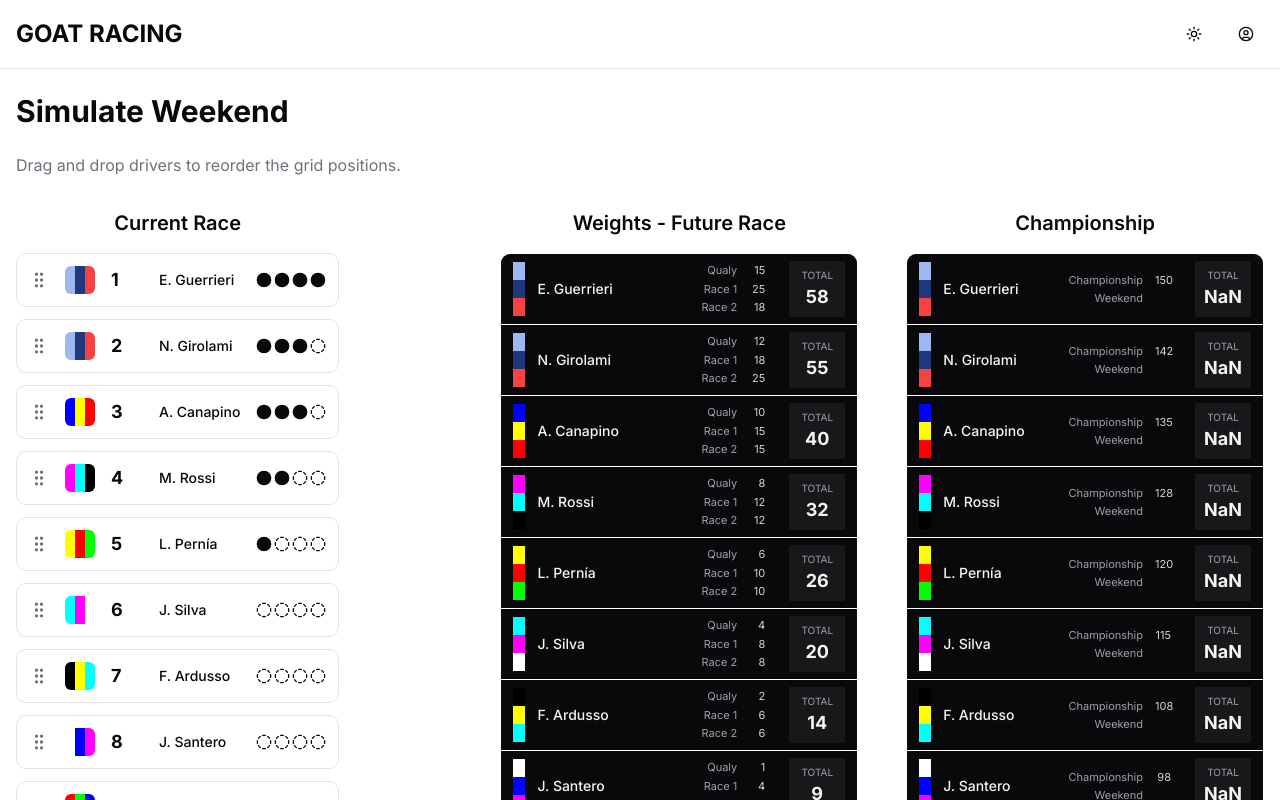
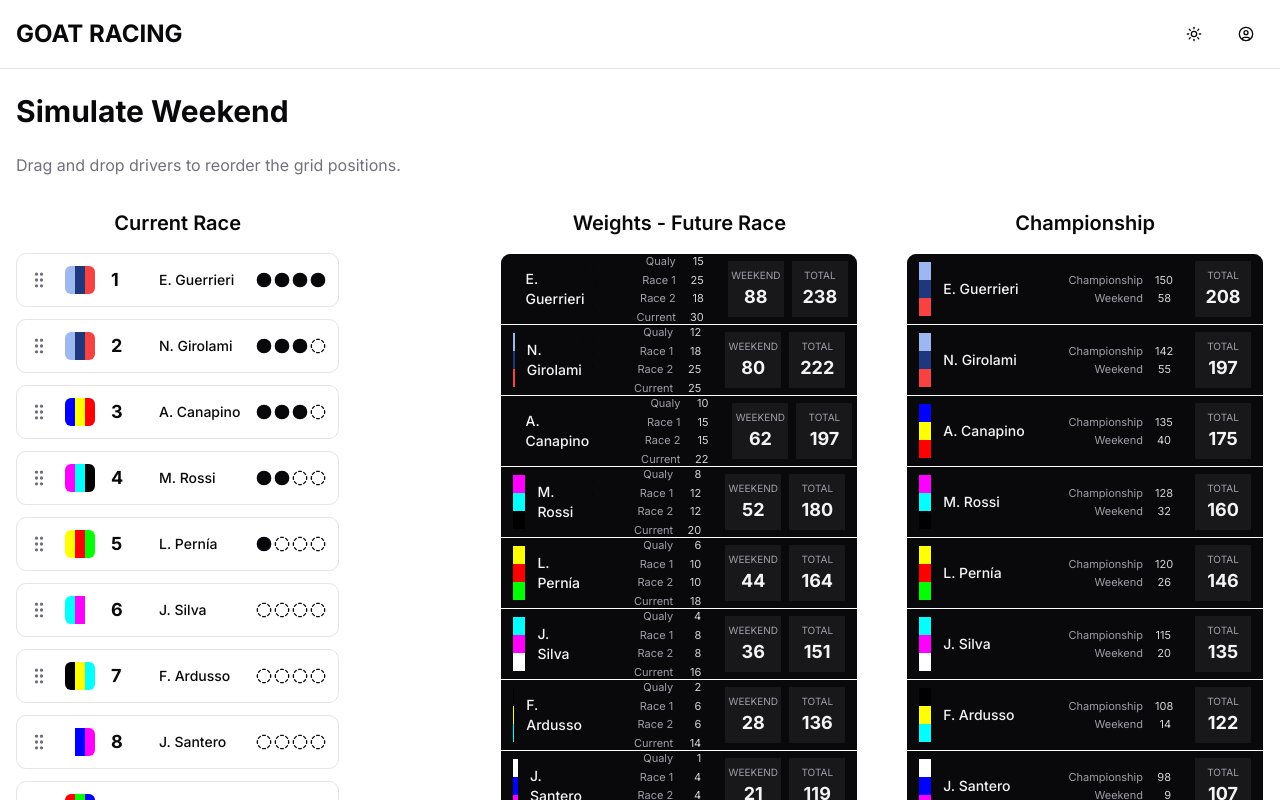
Before and after one commit to SantiagoKirylukMaclean/tcrseries-fe, a Next.js app: page /simulate in a window 1280 px wide. Shown: the top 800 px of the page. Built offline with nearby package versions, Linux system fonts and the light colour scheme.

Commit message:
Fix Weights - Future Race values.

```diff
--- a/src/app/simulate/page.tsx
+++ b/src/app/simulate/page.tsx
@@ -247,7 +247,10 @@ export default function SimulatePage() {
             <div className="rounded-lg overflow-hidden border-[0.5px] border-white">
               {drivers.map((driver, index) => (
                 <div key={driver.id} className="[&:not(:last-child)]:border-b-[0.5px] [&:not(:last-child)]:border-white/30">
-                  <FutureRaceItem driver={driver} />
+                  <FutureRaceItem driver={{
+                    ...driver,
+                    currentRacePosition: driver.position
+                  }} />
                 </div>
               ))}
             </div>
--- a/src/components/championship-item.tsx
+++ b/src/components/championship-item.tsx
@@ -12,7 +12,9 @@ interface Driver {
   surname: string
   teamColors: TeamColors
   championshipPoints: number
-  weekendPoints: number
+  qualyPoints: number
+  race1Points: number
+  race2Points: number
 }
 
 interface ChampionshipItemProps {
@@ -20,7 +22,8 @@ interface ChampionshipItemProps {
 }
 
 export function ChampionshipItem({ driver }: ChampionshipItemProps) {
-  const totalPoints = driver.championshipPoints + driver.weekendPoints
+  const weekendPoints = driver.qualyPoints + driver.race1Points + driver.race2Points
+  const totalPoints = driver.championshipPoints + weekendPoints
 
   return (
     <div className="flex h-[70px] bg-zinc-950">
@@ -54,7 +57,7 @@ export function ChampionshipItem({ driver }: ChampionshipItemProps) {
             </div>
             <div className="flex justify-end gap-3">
               <span className="text-zinc-400">Weekend</span>
-              <span className="text-zinc-300 w-4 text-right">{driver.weekendPoints}</span>
+              <span className="text-zinc-300 w-4 text-right">{weekendPoints}</span>
             </div>
           </div>
 
--- a/src/components/future-race-item.tsx
+++ b/src/components/future-race-item.tsx
@@ -1,6 +1,7 @@
 "use client"
 
 import { Circle, CircleDashed } from "lucide-react"
+import { RACE_POINTS } from "@/constants/points"
 
 interface TeamColors {
   primary: string
@@ -13,10 +14,12 @@ interface Driver {
   name: string
   surname: string
   teamColors: TeamColors
+  championshipPoints: number
   qualyPoints: number
   race1Points: number
-  race2Points: number
+  race2Points?: number
   weight: number
+  currentRacePosition: number
 }
 
 interface FutureRaceItemProps {
@@ -63,7 +66,9 @@ function WeightIndicator({ weight }: { weight: number }) {
 }
 
 export function FutureRaceItem({ driver }: FutureRaceItemProps) {
-  const totalPoints = driver.qualyPoints + driver.race1Points + driver.race2Points
+  const currentRacePoints = RACE_POINTS[driver.currentRacePosition] || 0
+  const weekendPoints = driver.qualyPoints + driver.race1Points + (driver.race2Points || 0) + currentRacePoints
+  const totalPoints = driver.championshipPoints + weekendPoints
 
   return (
     <div className="flex h-[70px] bg-zinc-950">
@@ -103,15 +108,27 @@ export function FutureRaceItem({ driver }: FutureRaceItemProps) {
               <span className="text-zinc-400">Race 1</span>
               <span className="text-zinc-300 w-4 text-right">{driver.race1Points}</span>
             </div>
+            {driver.race2Points !== undefined && (
+              <div className="flex justify-end gap-3">
+                <span className="text-zinc-400">Race 2</span>
+                <span className="text-zinc-300 w-4 text-right">{driver.race2Points}</span>
+              </div>
+            )}
             <div className="flex justify-end gap-3">
-              <span className="text-zinc-400">Race 2</span>
-              <span className="text-zinc-300 w-4 text-right">{driver.race2Points}</span>
+              <span className="text-zinc-400">Current</span>
+              <span className="text-zinc-300 w-4 text-right">{currentRacePoints}</span>
             </div>
           </div>
 
-          <div className="flex flex-col items-center justify-center w-14 h-14 bg-zinc-900">
-            <div className="text-[10px] text-zinc-400">TOTAL</div>
-            <div className="text-lg font-bold text-zinc-100">{totalPoints}</div>
+          <div className="flex items-center space-x-2">
+            <div className="flex flex-col items-center justify-center w-14 h-14 bg-zinc-900">
+              <div className="text-[10px] text-zinc-400">WEEKEND</div>
+              <div className="text-lg font-bold text-zinc-100">{weekendPoints}</div>
+            </div>
+            <div className="flex flex-col items-center justify-center w-14 h-14 bg-zinc-900">
+              <div className="text-[10px] text-zinc-400">TOTAL</div>
+              <div className="text-lg font-bold text-zinc-100">{totalPoints}</div>
+            </div>
           </div>
         </div>
       </div>
--- /dev/null
+++ b/src/constants/points.ts
@@ -0,0 +1,22 @@
+export const RACE_POINTS: { [key: number]: number } = {
+  1: 30,
+  2: 25,
+  3: 22,
+  4: 20,
+  5: 18,
+  6: 16,
+  7: 14,
+  8: 12,
+  9: 10,
+  10: 8,
+  11: 6,
+  12: 4,
+  13: 3,
+  14: 2,
+  15: 1,
+  16: 0,
+  17: 0,
+  18: 0,
+  19: 0,
+  20: 0,
+}
```
